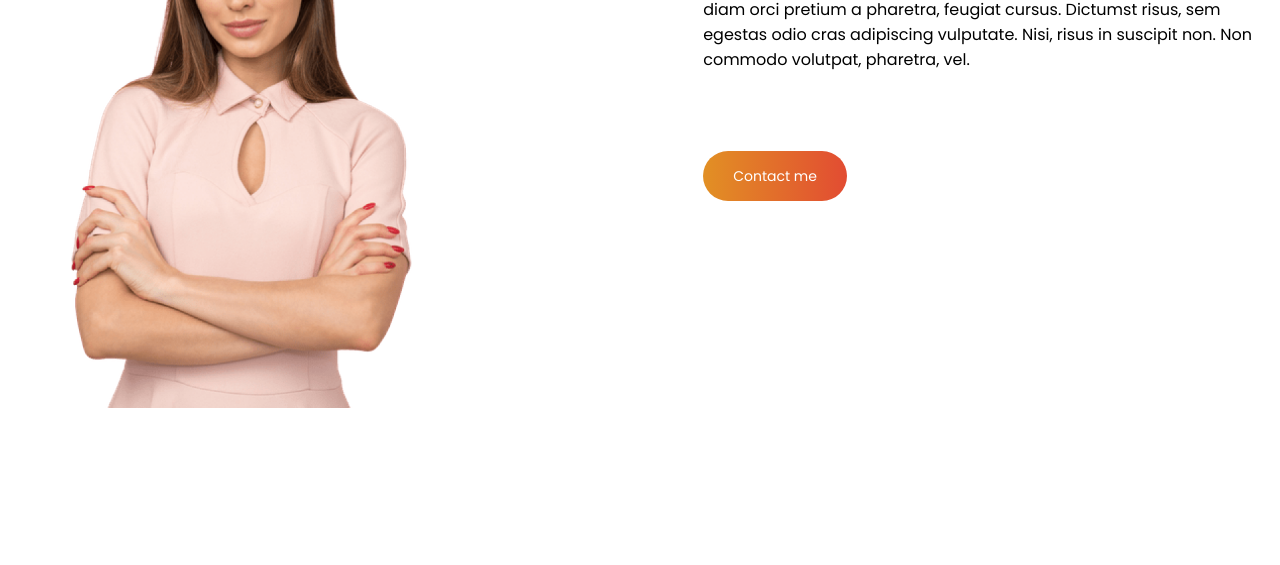
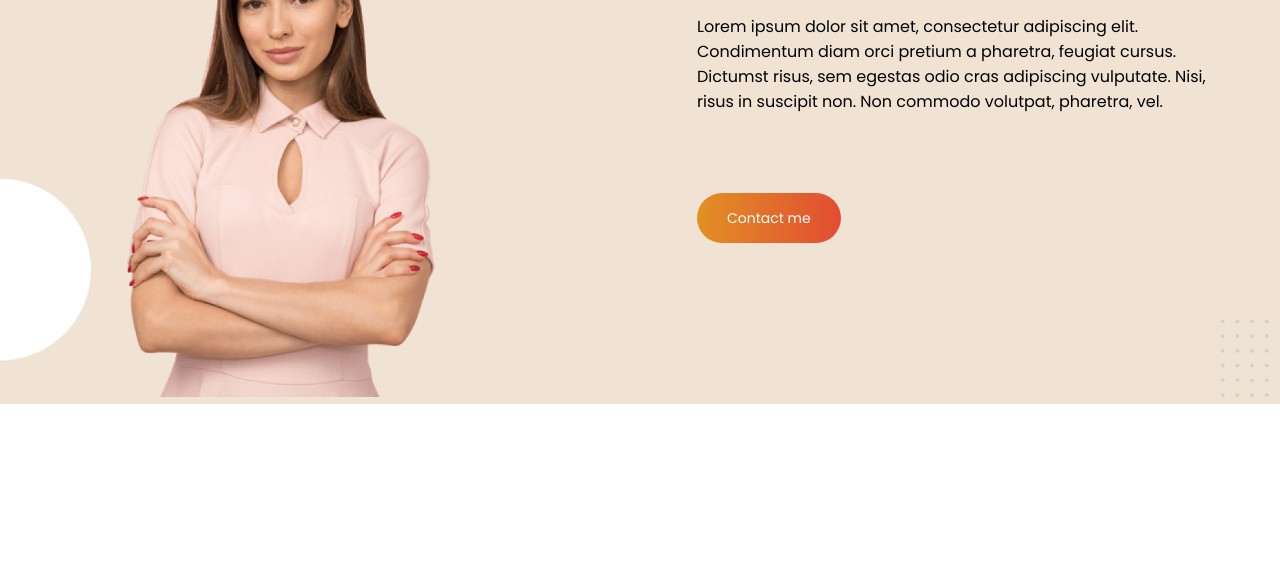
Before and after one commit to Shourovcool/healthy-website, a plain HTML site: page index.html in a window 1280 px wide. Shown: the part 715-1280 px from the top of the page. Drawn offline with Linux system fonts and the light colour scheme.

Commit message:
background image

```diff
--- a/index.html
+++ b/index.html
@@ -25,7 +25,7 @@
             <img width="90%" src="Group 8450.png" alt="">
         </div>
     </section>
-    <section class="display-flex">
+    <section class="display-flex banner">
         <div class="half-width">
             <img width="60%" src="Person Image.png" alt="">
         </div>
--- a/style.css
+++ b/style.css
@@ -1,5 +1,6 @@
 body {
     font-family: 'Poppins', sans-serif;
+    margin: 0;
 }
 
 h1 {
@@ -44,3 +45,13 @@ h1 {
     font-size: 33px;
     color: rgba(92, 85, 85, 0.884);
 }
+
+.banner {
+    background-color: rgba(233, 230, 217, 0.692);
+    padding-left: 70px;
+    padding-right: 70px;
+    padding-top: 50px;
+    background-image: url(7.png);
+    background-repeat: no-repeat;
+    background-size: cover;
+}
```
Also changed, not shown: 7.png (added).
